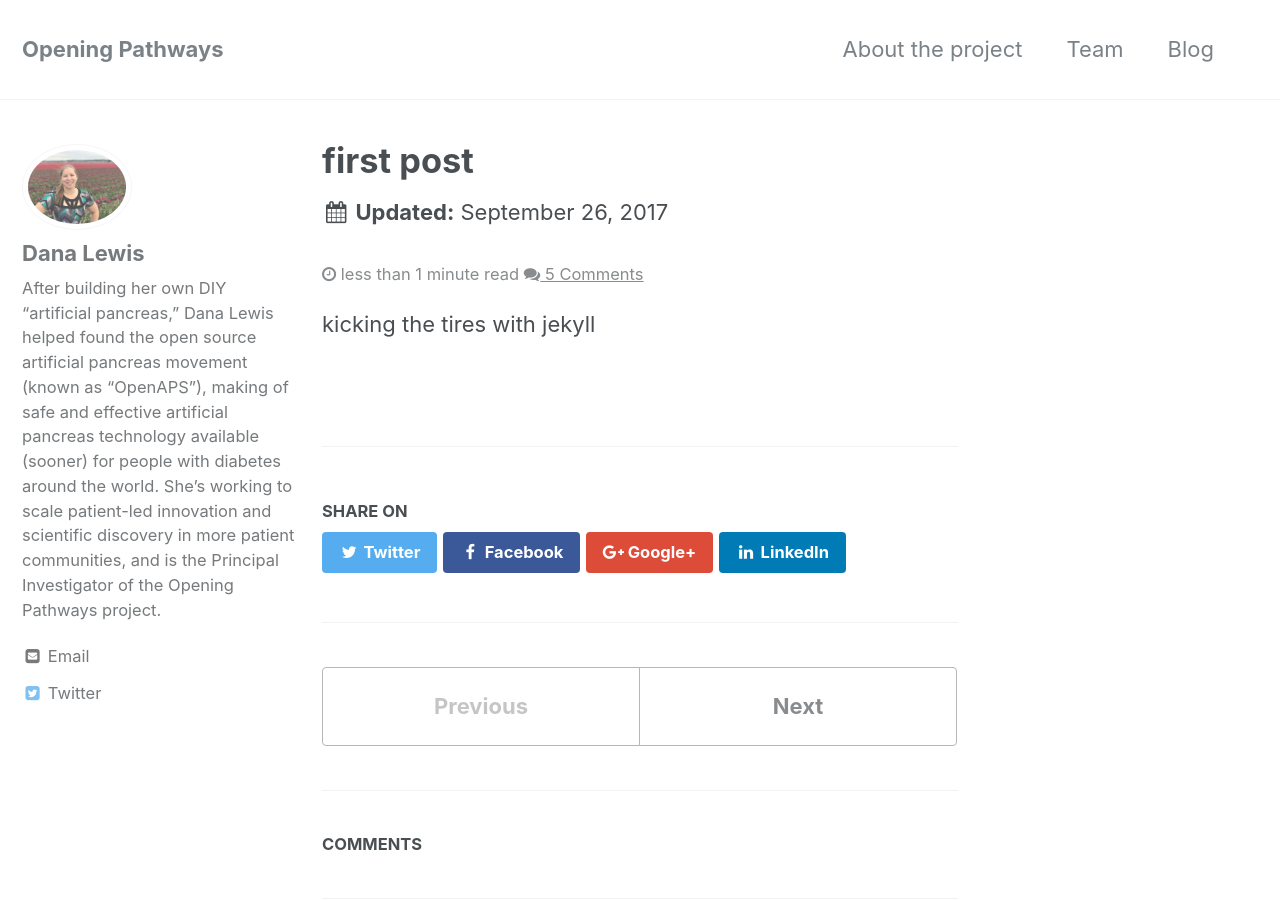
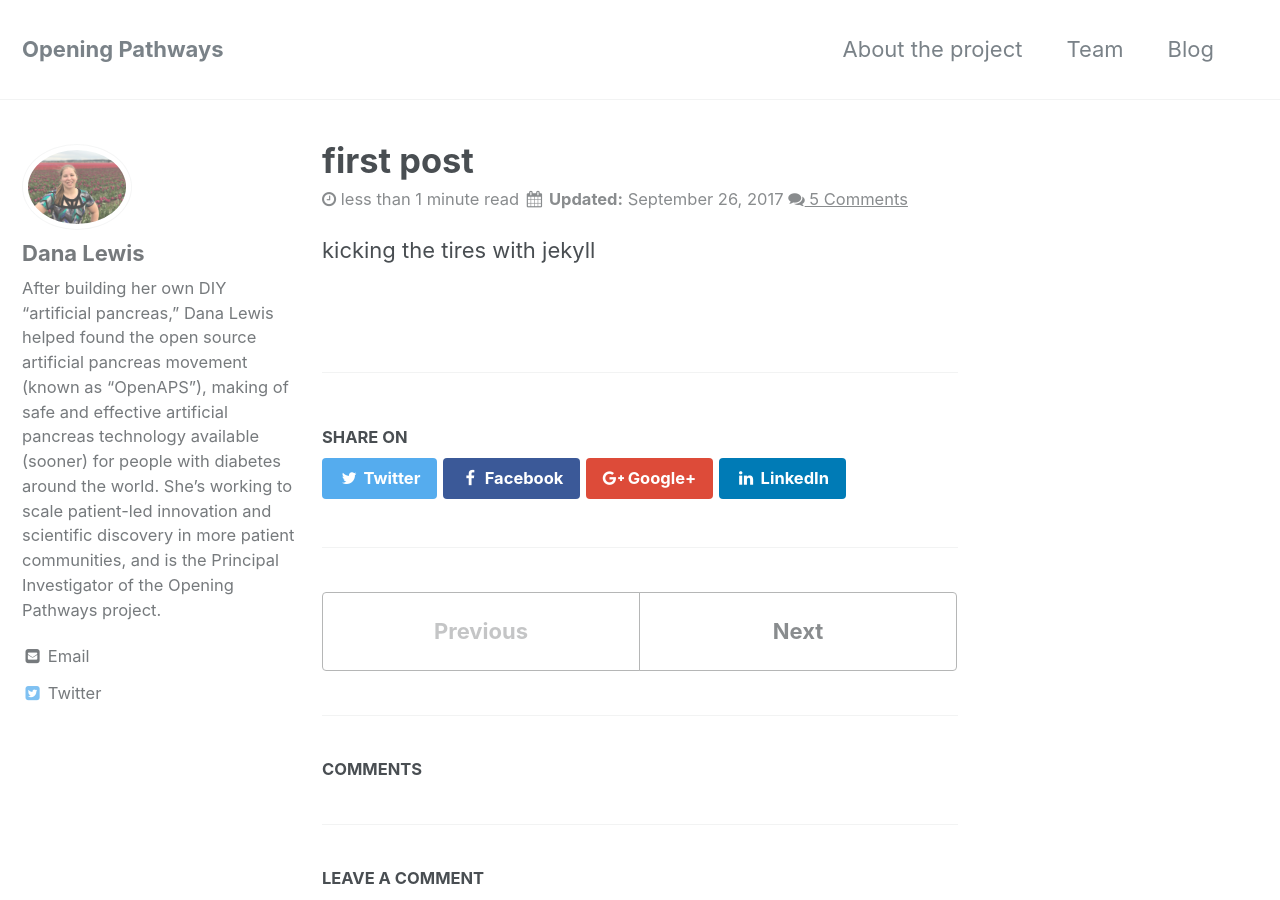
Before and after one commit to danamlewis/research, a Jekyll site: the page built from _posts/2017-09-26-first-post.md, in a window 1280 px wide and 900 px high. Built offline with Jekyll 4.4.1, drawn with Linux system fonts in a browser that asks for light colours.

Commit message:
Update single.html

```diff
--- a/_layouts/single.html
+++ b/_layouts/single.html
@@ -31,15 +31,17 @@ sidebar:
         <header>
           {% if page.title %}<h1 class="page__title" itemprop="headline">{{ page.title | markdownify | remove: "<p>" | remove: "</p>" }}</h1>{% endif %}
 
-           {% if page.last_modified_at %}
+
+
+          {% if page.read_time %}
+            <p class="page__meta"><i class="fa fa-clock-o" aria-hidden="true"></i> {% include read-time.html %}
+          {% endif %}
+
+               {% if page.last_modified_at %}
           <strong><i class="fa fa-fw fa-calendar" aria-hidden="true"></i> {{ site.data.ui-text[site.locale].date_label | default: "Updated:" }}</strong> <time datetime="{{ page.last_modified_at | date: "%Y-%m-%d" }}">{{ page.last_modified_at | date: "%B %d, %Y" }}</time>
         {% elsif page.date %}
           <strong><i class="fa fa-fw fa-calendar" aria-hidden="true"></i> {{ site.data.ui-text[site.locale].date_label | default: "Updated:" }}</strong> <time datetime="{{ page.date | date_to_xmlschema }}">{{ page.date | date: "%B %d, %Y" }}</time>
         {% endif %}
-
-          {% if page.read_time %}
-            <p class="page__meta"><i class="fa fa-clock-o" aria-hidden="true"></i> {% include read-time.html %}
-          {% endif %}
             {% if page.comments == true and site.data.comments[page.slug].size > 0 %}
             <a href="#comments"><i class="fa fa-comments" aria-hidden="true"></i> {{ site.data.comments[page.slug] | size }}&nbsp;Comment{% if site.data.comments[page.slug].size > 1 %}s{% endif %}</a>
           {% endif %}
```
